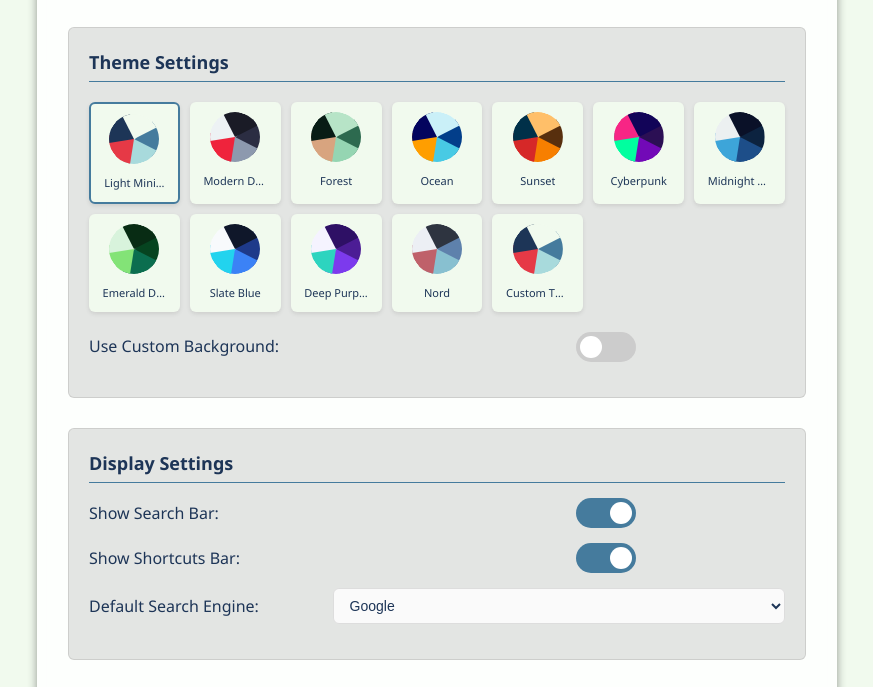
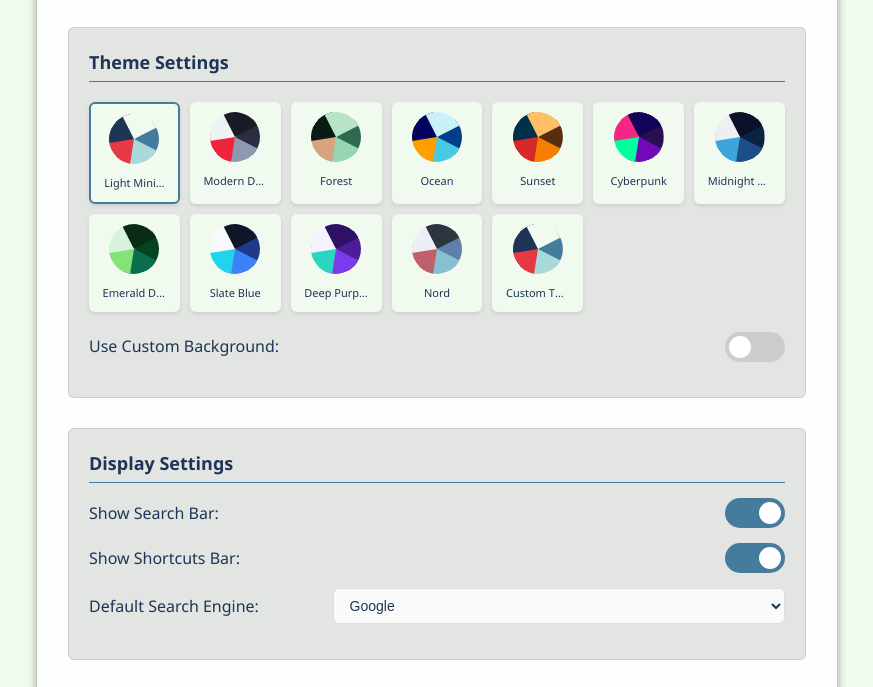
Before and after one commit to PneumaticPiston/NewTabPage-v3.0, a browser extension: page settings/settings.html in a window 1280 px wide. Shown: the part 112-799 px from the top of the page, without its empty margins (203-1076 px from the left). Drawn offline with Linux system fonts and the light colour scheme.

Commit message:
fix: Update body background color in newtab.html and adjust switch label width in settings.css

```diff
--- a/settings/settings.css
+++ b/settings/settings.css
@@ -387,7 +387,7 @@ h2 {
 }
 
 label.switch {
-    margin-right: 0px;
+    width: 60px;
 }
 
 .slider.round {
```
Also changed, not shown: newtab/newtab.html (+1 -1 lines).
